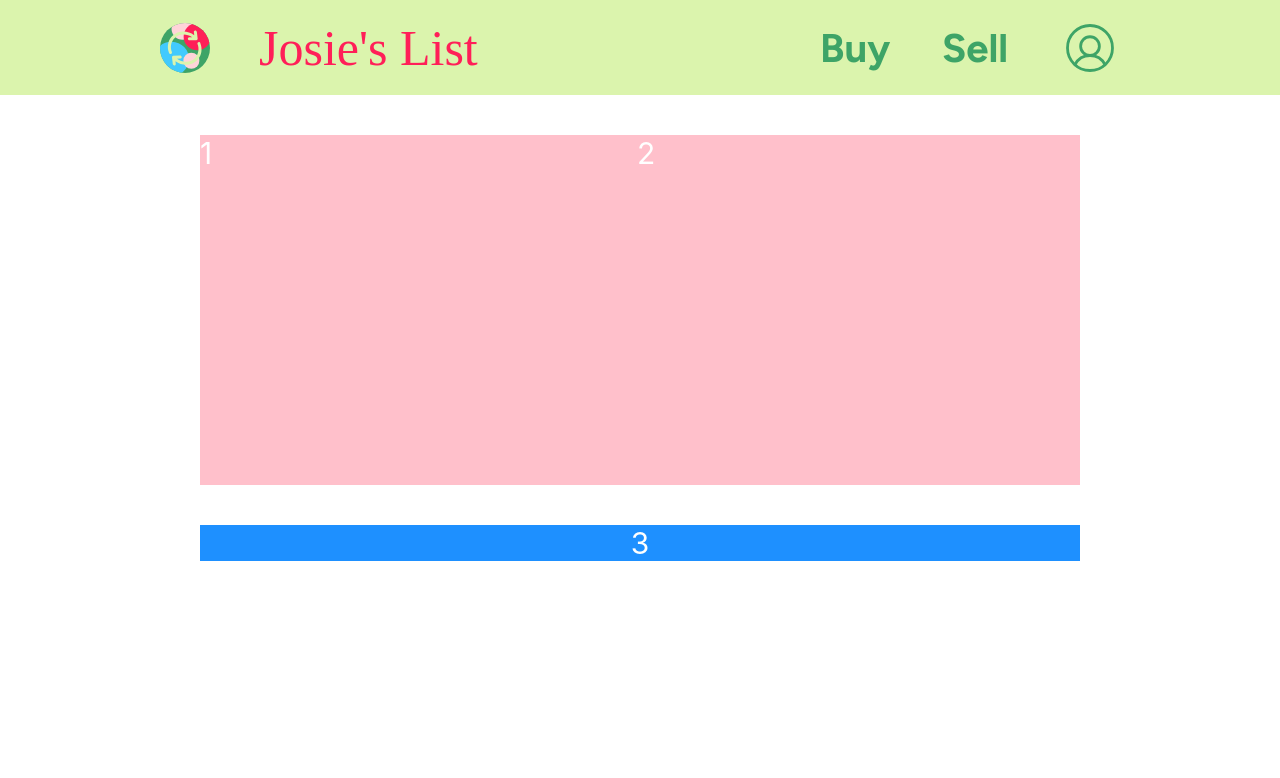
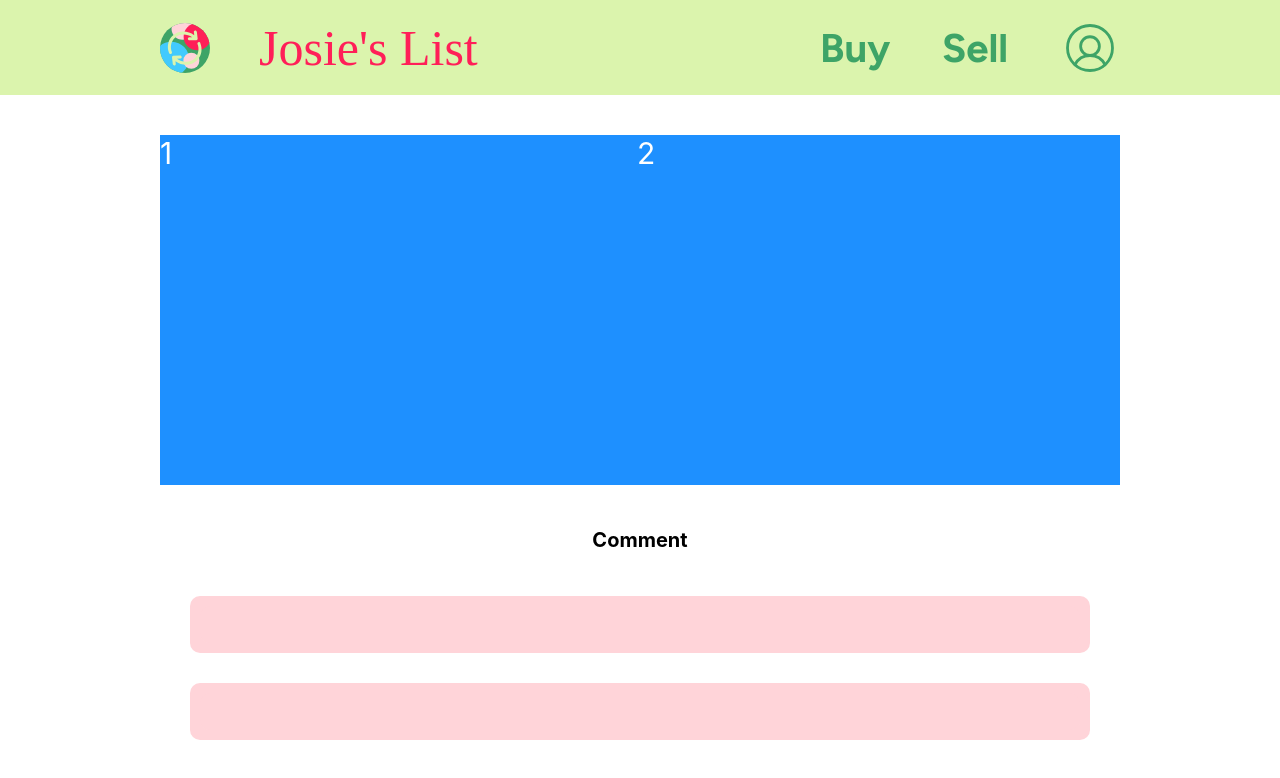
Before and after one commit to Nikita2662/josies-list, a React (Create React App) app in the folder front-end/: page / in a window 1280 px wide. Shown: the top 778 px of the page. Built offline with nearby package versions, Linux system fonts and the light colour scheme; a web font is replaced by a local one.

Commit message:
Comments Added by importing textbox, and overding css file (textbox created by Nina)

```diff
--- a/front-end/src/components/Comments.css
+++ b/front-end/src/components/Comments.css
@@ -1,5 +1,60 @@
-.small-textbox {
-    width: 150px;
-    height: 30px;
-    font-size: 12px;
-  }
+
+  .flexComment >div {
+
+    display: flex;
+    color: black;
+    margin: 30px;
+    text-align: center;
+    font-size: 10px;
+    flex-direction: column;
+
+
+}
+
+
+.text-box-container-top {
+    display: flex;
+    flex-direction: column;
+    margin: 10px 0;
+    font-family: Figtree;
+    font-size: 14px;
+    font-weight: 700;
+    display: flex;
+    position: relative;
+    margin-left: 0px;
+    width: 455px;
+    height: 52px;
+    flex-shrink: 0;
+    top: 164px;
+}
+.text-box-container-bottom {
+    display: flex;
+    flex-direction: column;
+    margin: 10px 0;
+    font-family: Figtree;
+    font-size: 14px;
+    font-weight: 700;
+    display: flex;
+    position: relative;
+    margin-left: 0px;
+    margin-top: 60px;
+    width: 455px;
+    height: 52px;
+    flex-shrink: 0;
+    top: 164px;
+}
+.text-box {
+    padding: 10px;
+    border: none;
+    border-radius:10px;
+    font-size: 14px;
+    width: 100%;
+    box-sizing: border-box;
+    color: black;
+    font-family: Figtree;
+    background-color: #ffd4d9;
+}
+.text-box:focus {
+    border-color: none;
+    outline: none;
+}
--- a/front-end/src/components/Comments.js
+++ b/front-end/src/components/Comments.js
@@ -1 +1,16 @@
 import React, { useState, useEffect } from 'react';
+import TextBox from './TextBox';
+import "./Comments.css"
+
+const Comment= ({ productId }) => {
+
+    return(
+    <div className='flexComment'>
+   <div> <h1>Comment</h1></div>
+    <div> <TextBox className="text-box"/></div>
+    <div> <TextBox className="text-box"/></div>
+
+    </div>);
+}
+
+export default Comment;
--- a/front-end/src/screens/Listings.css
+++ b/front-end/src/screens/Listings.css
@@ -3,22 +3,12 @@
     display: flex;
     background-color: DodgerBlue;
     color: white;
-    margin: 40px;
+    margin-top: 40px;
     text-align: center;
-    font-size: 30px;
-    flex-grow:3px;
-
-}
-
-.flex1 > div {
-
-    display: flex;
-    background-color:pink;
-    color: white;
+    font-size: 10px;
     font-size: 30px;
     border-color: black;
     height:350px;
-    flex-direction: column;
-
+    flex-direction: row;
 
 }
--- a/front-end/src/screens/Listings.js
+++ b/front-end/src/screens/Listings.js
@@ -2,8 +2,9 @@ import Header from "../components/Header";
 import SafeArea from "../components/SafeArea";
 import "./Listings.css";
 import React, { useState } from 'react';
+import Comment from "../components/Comments.js"
 
-function Listings(){
+function Listings({className="listed-photo" , src , itemName , price, description}){
 
 
     return (
@@ -15,9 +16,9 @@ function Listings(){
     <div style={{ flexGrow: 0 }}>1</div>
     <div style={{ flexGrow: 1 }}>2</div>
     </div>
-    <div class="flex2"> <div style={{ flexGrow: 8 }}>3</div> </div>
+    </div>
 
-    </div>
+    <Comment/>
     </SafeArea>
     </div>
     );
```
